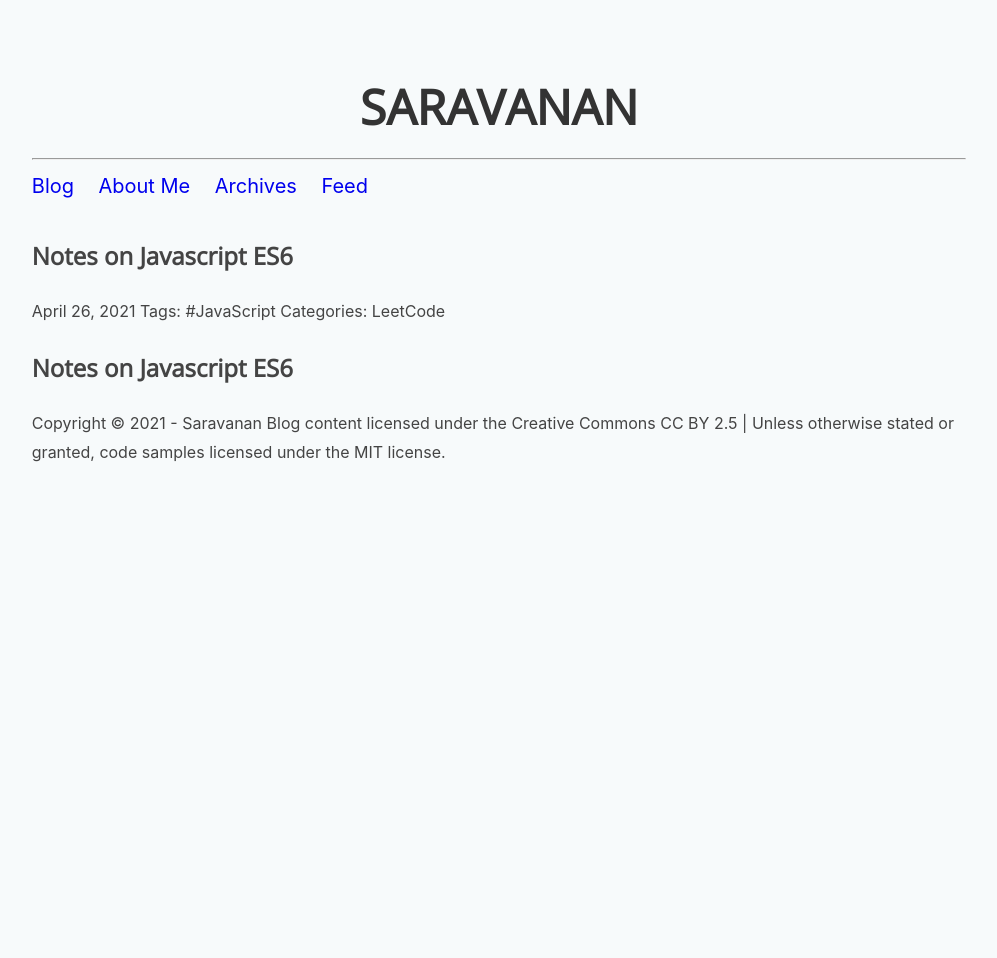
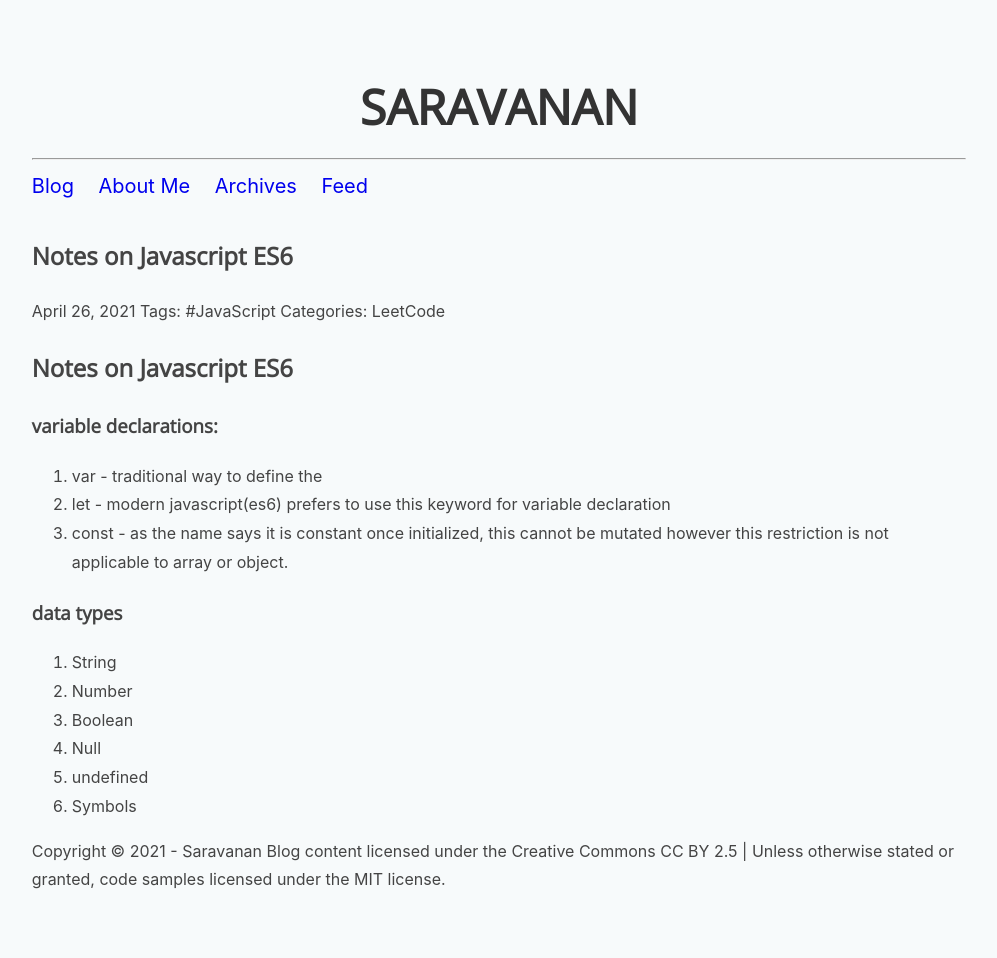
Before and after one commit to saravanaram/saravanaram.github.io, a Jekyll site: the page built from _posts/2021-04-28-es6.md, in a window 1280 px wide. Shown: the whole page, without its empty margins (141-1138 px from the left). Built offline with Jekyll 4.4.1, drawn with Linux system fonts in a browser that asks for light colours; before the commit the page ends 900 px from its top, so only the background shows below that.

Commit message:
Update 2021-04-28-es6.md

```diff
--- a/_posts/2021-04-28-es6.md
+++ b/_posts/2021-04-28-es6.md
@@ -12,3 +12,16 @@ slug: es6
 ---
 
 ## Notes on Javascript ES6
+
+### variable declarations:
+1. var - traditional way to define the
+2. let - modern javascript(es6) prefers to use this keyword for variable declaration
+3. const - as the name says it is constant once initialized, this cannot be mutated however this restriction is not applicable to array or object.
+
+### data types
+1. String
+2. Number
+3. Boolean
+4. Null
+5. undefined
+6. Symbols
```
